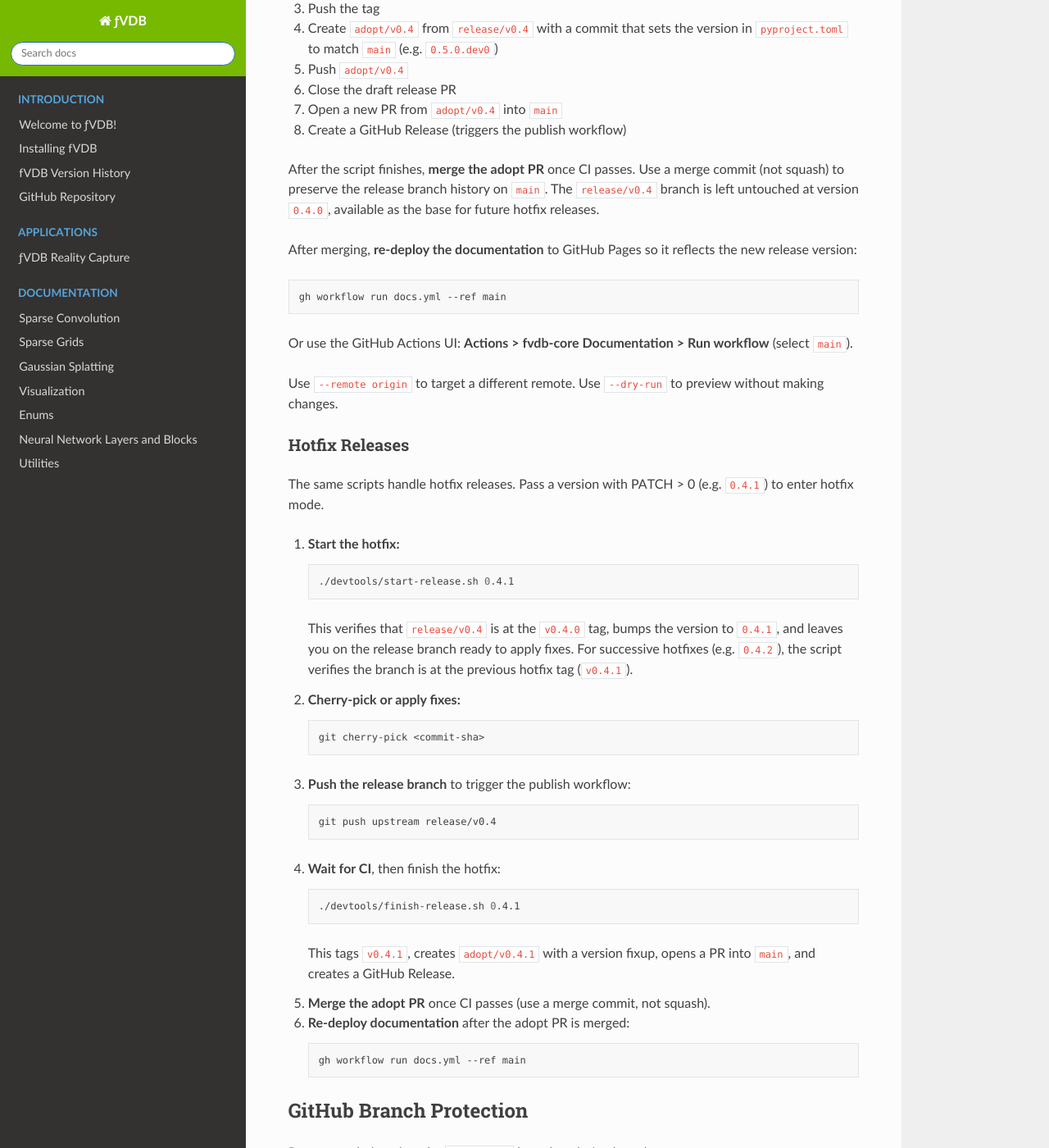
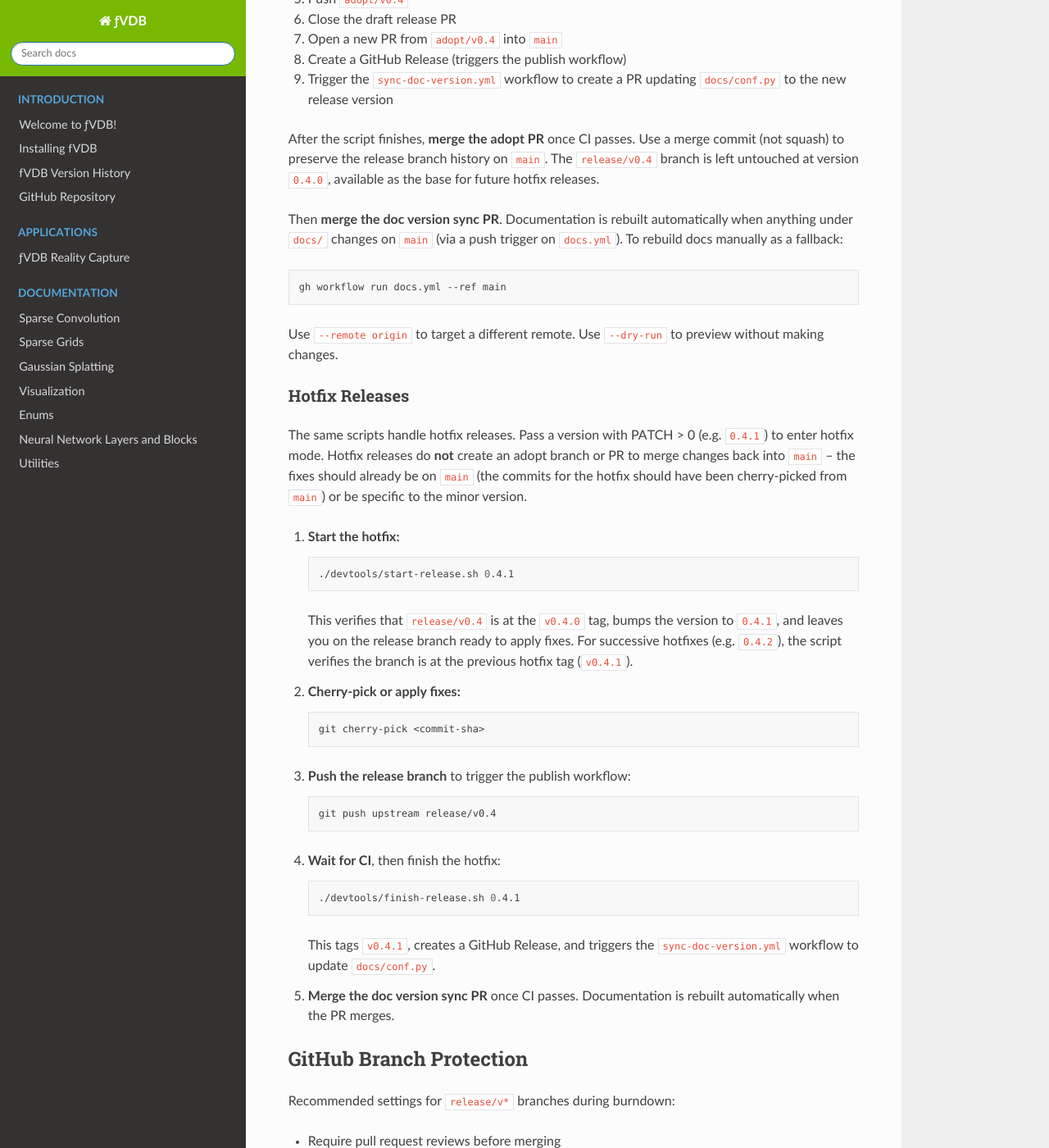
Before and after one commit to openvdb/fvdb-core, a Sphinx documentation site: the page built from docs/release-process.md, in a window 1280 px wide and 1400 px high, scrolled down 3343 px. Shown: the whole window at 82% size. Built offline with Sphinx 7.4.7 and the Read the Docs theme 3.1.0, drawn with Linux system fonts in a browser that asks for light colours; pages that are not in the unit, such as notebooks, are missing from menus; some of the changed text lies outside the part shown.

Commit message:
After discussion with @harrism, we're revising the process for what happens when a hotfix is released.  In effect, the only novel changes on the release branch for a hotfix should be a change in the stable release number to use for the documentation build.  This is commits were either a.) cherry-picked from main over to the hotfix or b.) a fix specific adapted specifically to the minor release branch and already implemented on `main`
Therefore, we've decided that a hotfix release will not create a PR that merges the release branch back into `main` since this will just lead to confusing history (multiple commits with the same content from `main` history and from merging the release hotfix branch).  Instead, a Github Action will trigger which will check to see if the docs' fvdb-core release matches the latest GH release and setup a PR to fix it if not (rebuilding the docs when that PR merges).

- Updated `docs.yml` to trigger the documentation sync workflow on pushes to the main branch affecting `docs/**`.
- Modified `finish-release.sh` to clarify the handling of hotfix releases, ensuring no adopt branch is created and updating the release process documentation accordingly.
- Added a new assertion in `test-release-scripts.sh` to check for the absence of an adopt branch during hotfix releases.
- Revised `release-process.md` to reflect changes in hotfix handling and documentation synchronization steps.

Signed-off-by: Jonathan Swartz <jonathan@jswartz.info>

````diff
--- a/docs/release-process.md
+++ b/docs/release-process.md
@@ -10,16 +10,16 @@ development code. Release branches (`release/vX.Y`) are created for
 stabilization. At release time, an adopt branch (`adopt/vX.Y`) reconciles
 the version in `pyproject.toml` and merges the release work back into `main`,
 keeping the release branch available for future hotfix releases. Hotfix
-releases (PATCH > 0) reuse the same release branch with a version-specific
-adopt branch (`adopt/vX.Y.Z`).
+releases (PATCH > 0) reuse the same release branch but do not create an
+adopt branch -- hotfix changes are assumed to already be on `main` (via
+cherry-pick) or to be specific to that minor release.
 
 ```
-main:           ──A──B──C──D──────────G──H──────────────K── ...
-                       \             /       \          /
-release/v0.4:           E──F──T─────/─────P──Q──U      /
-                               \   /              \   /
-adopt/v0.4:                     V─┘                \ /
-adopt/v0.4.1:                                       W
+main:           ──A──B──C──D──────────G──H── ...
+                       \             /       \
+release/v0.4:           E──F──T─────/─────P──Q──U
+                               \   /
+adopt/v0.4:                     V─┘
                         (v0.4.0)             (v0.4.1)
 ```
 
@@ -35,16 +35,13 @@ adopt/v0.4.1:                                       W
 - **P**: version bumped to `0.4.1` on the release branch (`start-release.sh 0.4.1`)
 - **Q**: cherry-picked fix
 - **U**: release tag `v0.4.1` created on the release branch
-- **W**: adopt branch `adopt/v0.4.1` created from `U`; version set to match `main`
-- **K**: merge commit bringing hotfix into `main` via `adopt/v0.4.1`
 
 ## Branch Naming
 
 | Purpose | Pattern | Example |
 |---------|---------|---------|
 | Release | `release/vMAJOR.MINOR` | `release/v0.4` |
-| Adopt | `adopt/vMAJOR.MINOR` | `adopt/v0.4` |
-| Adopt (hotfix) | `adopt/vMAJOR.MINOR.PATCH` | `adopt/v0.4.1` |
+| Adopt (minor releases only) | `adopt/vMAJOR.MINOR` | `adopt/v0.4` |
 
 ## Version Management
 
@@ -56,7 +53,6 @@ The version in `pyproject.toml` is the single source of truth.
 | `release/vX.Y` (hotfix) | `X.Y.Z` | `0.4.1` |
 | `main` (after branching) | `X.Z.0.dev0` | `0.5.0.dev0` |
 | `adopt/vX.Y` | `X.Z.0.dev0` (matches `main`) | `0.5.0.dev0` |
-| `adopt/vX.Y.Z` | `X.Z.0.dev0` (matches `main`) | `0.5.0.dev0` |
 
 The `.dev0` suffix on `main` is a [PEP 440](https://peps.python.org/pep-0440/)
 pre-release marker that signals unreleased development code. It does not affect
@@ -68,10 +64,10 @@ A typical release takes about one week:
 
 | Phase | Duration | What happens |
 |-------|----------|--------------|
-| **Burndown start** | Day 0 | Create release branch, bump `main` version, open merge PR |
+| **Burndown start** | Day 0 | Create release branch, bump `main` version, open draft PR |
 | **Burndown** | ~4-6 days | Stabilize: fix bugs on the release branch, continue features on `main` |
 | **Code freeze** | 1-3 days | Only critical fixes on the release branch (admin merge only) |
-| **Release day** | Day ~7 | Tag, create adopt branch + PR, create GitHub Release, merge adopt PR |
+| **Release day** | Day ~7 | Tag, create adopt branch + PR, create GitHub Release |
 
 ## Procedures
 
@@ -85,7 +81,8 @@ Run from a clean, up-to-date checkout of `main`:
 
 This will:
 1. Create `release/v0.4` from current `main`
-2. Set the version to `0.4.0` on the release branch
+2. Set the version to `0.4.0` on the release branch (both `pyproject.toml`
+   and `fvdb_core_stable_version` in `docs/conf.py`)
 3. Bump `main` to `0.5.0.dev0`
 4. Push both branches to `upstream`
 5. Open a **draft** PR from `release/v0.4` into `main` (tracks burndown;
@@ -140,21 +137,21 @@ This will:
 6. Close the draft release PR
 7. Open a new PR from `adopt/v0.4` into `main`
 8. Create a GitHub Release (triggers the publish workflow)
+9. Trigger the `sync-doc-version.yml` workflow to create a PR updating
+   `docs/conf.py` to the new release version
 
 After the script finishes, **merge the adopt PR** once CI passes. Use a
 merge commit (not squash) to preserve the release branch history on `main`.
 The `release/v0.4` branch is left untouched at version `0.4.0`, available
 as the base for future hotfix releases.
 
-After merging, **re-deploy the documentation** to GitHub Pages so it reflects
-the new release version:
+Then **merge the doc version sync PR**. Documentation is rebuilt
+automatically when anything under `docs/` changes on `main` (via a push
+trigger on `docs.yml`). To rebuild docs manually as a fallback:
 
 ```bash
 gh workflow run docs.yml --ref main
 ```
-
-Or use the GitHub Actions UI: **Actions > fvdb-core Documentation > Run
-workflow** (select `main`).
 
 Use `--remote origin` to target a different remote.
 Use `--dry-run` to preview without making changes.
@@ -162,7 +159,9 @@ Use `--dry-run` to preview without making changes.
 ### Hotfix Releases
 
 The same scripts handle hotfix releases. Pass a version with PATCH > 0
-(e.g. `0.4.1`) to enter hotfix mode.
+(e.g. `0.4.1`) to enter hotfix mode. Hotfix releases do **not** create an
+adopt branch or PR to merge changes back into `main` -- the fixes should
+already be on `main` (the commits for the hotfix should have been cherry-picked from `main`) or be specific to the minor version.
 
 1. **Start the hotfix:**
    ```bash
@@ -187,15 +186,11 @@ The same scripts handle hotfix releases. Pass a version with PATCH > 0
    ```bash
    ./devtools/finish-release.sh 0.4.1
    ```
-   This tags `v0.4.1`, creates `adopt/v0.4.1` with a version fixup, opens
-   a PR into `main`, and creates a GitHub Release.
+   This tags `v0.4.1`, creates a GitHub Release, and triggers the
+   `sync-doc-version.yml` workflow to update `docs/conf.py`.
 
-5. **Merge the adopt PR** once CI passes (use a merge commit, not squash).
-
-6. **Re-deploy documentation** after the adopt PR is merged:
-   ```bash
-   gh workflow run docs.yml --ref main
-   ```
+5. **Merge the doc version sync PR** once CI passes. Documentation is
+   rebuilt automatically when the PR merges.
 
 ## GitHub Branch Protection
 
@@ -215,7 +210,7 @@ During code freeze, additionally:
 | Script | Purpose |
 |--------|---------|
 | `devtools/start-release.sh` | Create release branch (or prepare hotfix), bump versions, open PR |
-| `devtools/finish-release.sh` | Tag release, create adopt branch + PR, create GitHub Release |
+| `devtools/finish-release.sh` | Tag release, create adopt branch + PR (minor only), create GitHub Release |
 | `devtools/test-release-scripts.sh` | End-to-end tests for the release scripts (including hotfix) |
 
 All scripts support `--help`, `--dry-run`, and `--remote <name>` flags.
@@ -298,10 +293,9 @@ is:
    (PATCH > 0), reusing the same release branch rather than creating
    separate hotfix branches.
 
-4. **Re-deploy documentation** after both adopt PRs are merged:
-   ```bash
-   gh workflow run docs.yml --ref main
-   ```
+4. **Merge the doc version sync PRs** created by `sync-doc-version.yml`.
+   Documentation is rebuilt automatically when `docs/conf.py` changes on
+   `main`.
 
 `finish-release.sh` checks that the latest `publish.yml` run on the release
 branch succeeded before proceeding. If the workflow failed or hasn't run, it
@@ -312,3 +306,20 @@ prompts for confirmation.
 Both workflows also support manual triggering via `workflow_dispatch` with
 options to select the publish target (`s3`, `testpypi`, `none`) and whether
 to run GPU validation.
+
+## Automated Doc Version Sync
+
+The `sync-doc-version.yml` workflow keeps the stable version shown in
+documentation (`fvdb_core_stable_version` in `docs/conf.py`) in sync with
+the latest GitHub Release. It runs:
+
+- **Nightly** (cron schedule) as a safety net
+- **On demand** via `workflow_dispatch`, triggered automatically by
+  `finish-release.sh` after creating a GitHub Release
+
+When the doc version is out of date, the workflow creates (or updates) a PR
+on the `auto/sync-doc-version` branch using `devtools/update-doc-versions.sh`.
+
+The `docs.yml` workflow has a push trigger filtered to `docs/**` on `main`,
+so merging the sync PR (or any doc change) automatically rebuilds and deploys
+the documentation to GitHub Pages.
````
Also changed, not shown: 4 other files.
